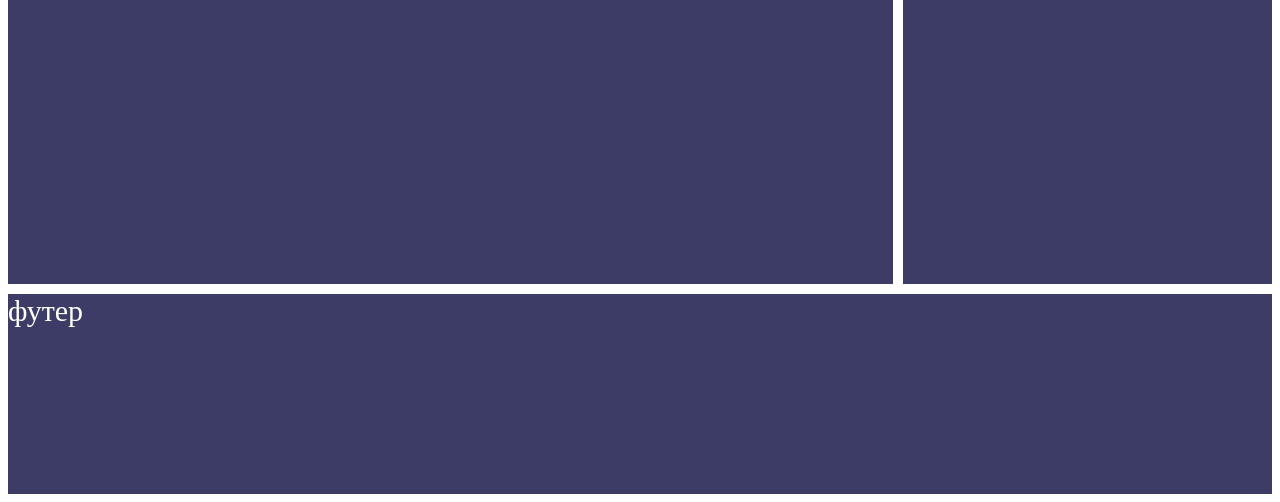
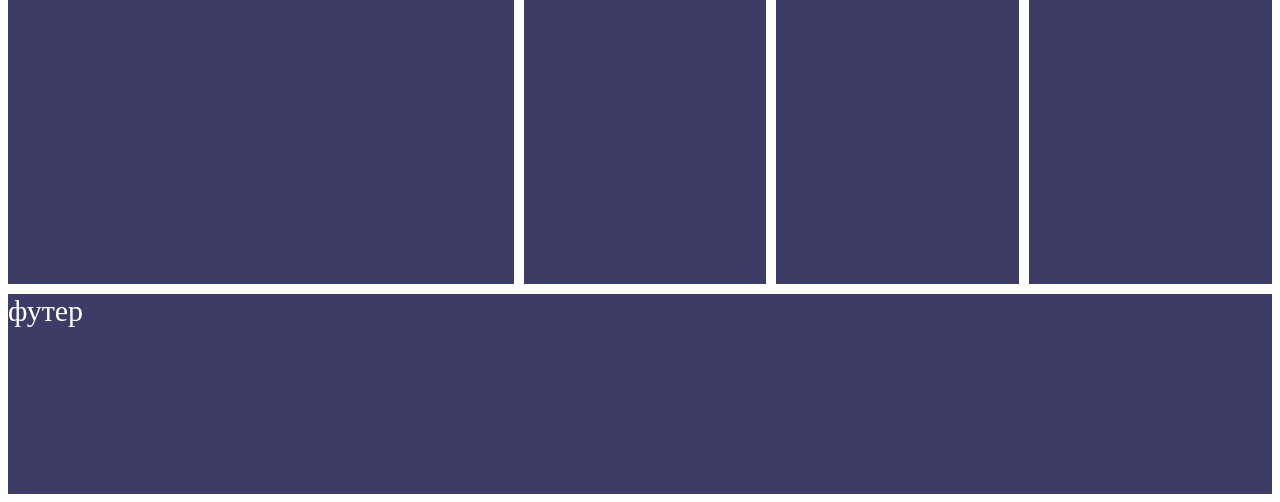
Before and after one commit to victoria1orlova/minecraft, a plain HTML site: page index.html in a window 1280 px wide. Shown: the part 575-1077 px from the top of the page. Drawn offline with Linux system fonts and the light colour scheme.

Commit message:
content + 3 sidebars

```diff
--- a/css/style.css
+++ b/css/style.css
@@ -41,7 +41,7 @@
  }
 
  .content {
-     width: 70%;
+     width: 40%;
      float: left;
  }
 
@@ -50,13 +50,35 @@
      min-height: 500px;
  }
 
- .sidebar {
-     width: 30%;
+ .sidebar-1 {
+     width: 20%;
+     float: left;
      padding-left: 10px;
-     float: left;
  }
 
- .inner-sidebar {
+ .inner-sidebar-1 {
+     background: #3d3c66;
+     min-height: 500px;
+ }
+
+ .sidebar-2 {
+     width: 20%;
+     float: left;
+     padding-left: 10px;
+ }
+
+ .inner-sidebar-2 {
+     background: #3d3c66;
+     min-height: 500px;
+ }
+
+ .sidebar-3 {
+     width: 20%;
+     float: left;
+     padding-left: 10px;
+ }
+
+ .inner-sidebar-3 {
      background: #3d3c66;
      min-height: 500px;
  }
--- a/index.html
+++ b/index.html
@@ -18,22 +18,16 @@
         </div>
         <div class="row">
             <div class="content">
-                <div class="inner-content">
-                    14:30
-                    <ol>
-                        <li>food</li>
-                        <ul>
-                            <li>diamonds</li>
-                        </ul>
-                        <ul>
-                            <li>nether portal</li>
-                            <li>end portal</li>
-                        </ul>
-                    </ol>
-                </div>
+                <div class="inner-content">контент</div>
             </div>
-            <div class="sidebar">
-                <div class="inner-sidebar">сайдбар</div>
+            <div class="sidebar-1">
+                <div class="inner-sidebar-1">сайдбар #1</div>
+            </div>
+            <div class="sidebar-2">
+                <div class="inner-sidebar-2">сайдбар #2</div>
+            </div>
+            <div class="sidebar-3">
+                <div class="inner-sidebar-3">сайдбар #3</div>
             </div>
         </div>
         <div class="footer">
```
